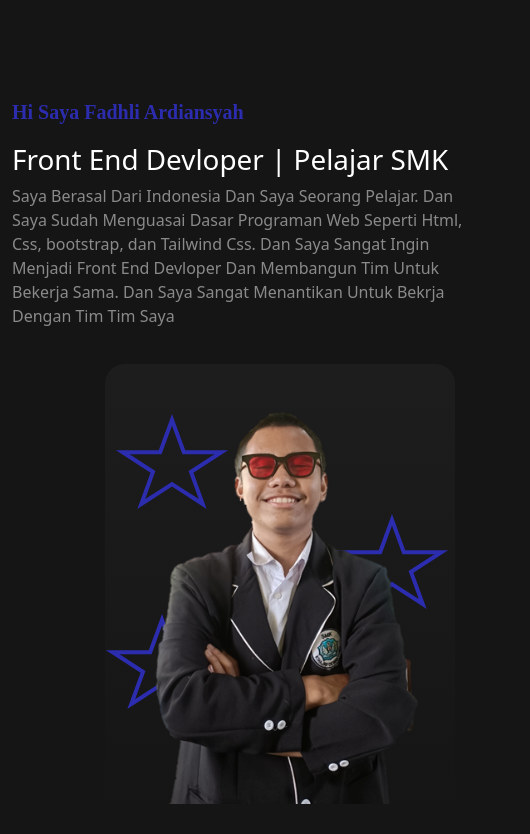
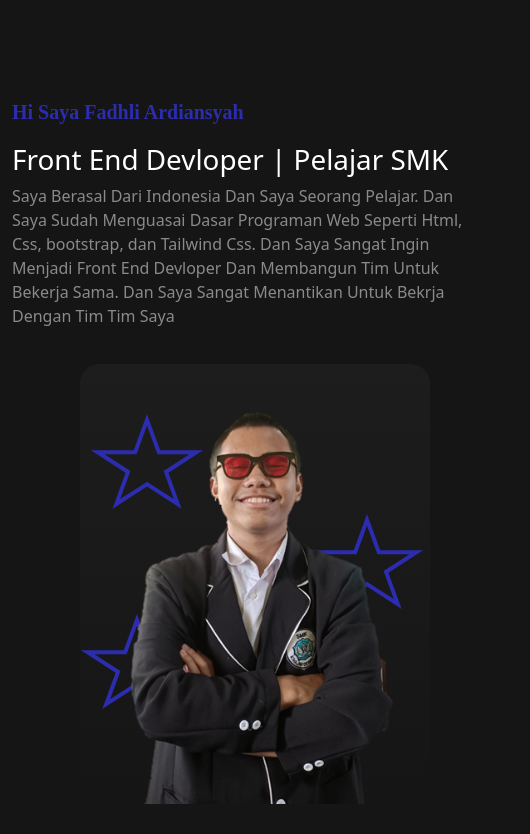
Before and after one commit to Fadhli-Ardiansyah/Fadhli-Ardiansyah.github.io, a plain HTML site: page index.html in a window 390 px wide. Shown: the part 65-899 px from the top of the page, 530 px wide, since content can reach past the window. Drawn offline with nearby package versions, Linux system fonts and the light colour scheme; a web font is replaced by a local one.

Commit message:
Update index.css

```diff
--- a/index.css
+++ b/index.css
@@ -85,6 +85,6 @@ span {
 @media (max-width: 500px) {
   .back1 {
     display: flex;
-    margin: 20px 11vh;
+    margin: 20px 8vh;
   }
 }
```
